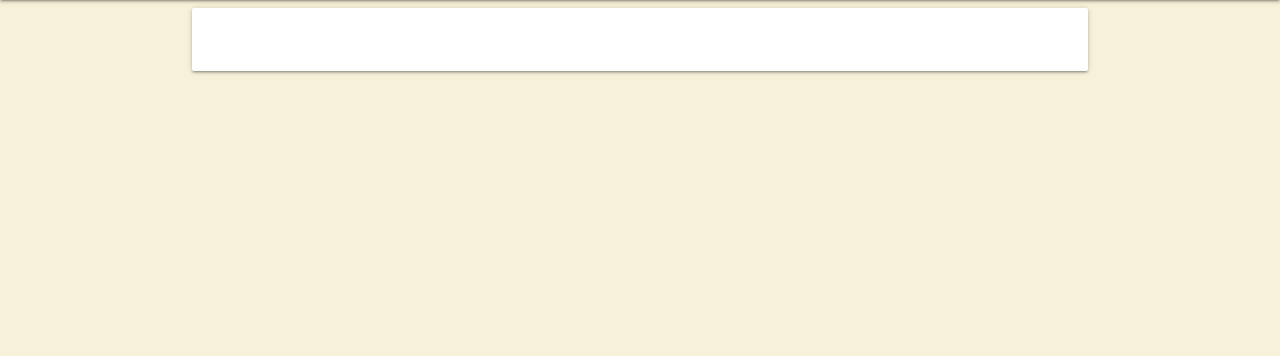
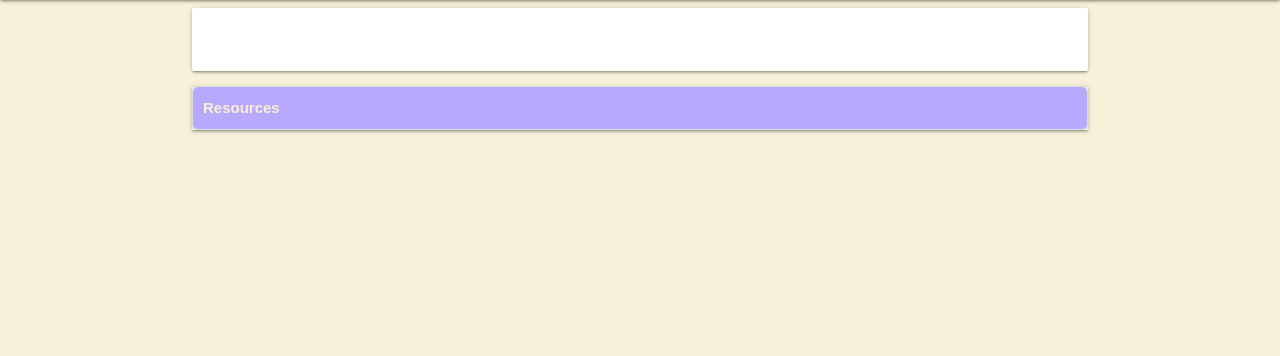
Before and after one commit to vinnieOrdobas/SleepSenseAPI, a Flask app: template templates/result.html in a window 1280 px wide. Shown: the part 64-420 px from the top of the page. Run offline with Flask 3, Linux system fonts and the light colour scheme; the template is opened without the code that fills it, so the values that code supplies are empty.

Commit message:
refactor readme, add resources accordion, create result.js file, refactor css

```diff
--- a/app.py
+++ b/app.py
@@ -34,5 +34,6 @@ def predict():
     return render_template('result.html', prediction=response['prediction'], confidence=response['confidence'])
 
 # The following code is commented out because Vercel runs the application using gunicorn in production. If running locally, uncomment the code below:
+
 # if __name__ == '__main__':
 #     app.run(debug=True)
--- a/static/form.js
+++ b/static/form.js
@@ -1,3 +1,4 @@
+// Initialize objects
 document.addEventListener('DOMContentLoaded', function() {
     // Initialize Materialize select elements
     var selectElems = document.querySelectorAll('select');
@@ -14,6 +15,7 @@ document.addEventListener('DOMContentLoaded', function() {
     handleHeightUnitChange();
 });
 
+// Modal controllers
 function showDisclaimerModal(event) {
     event.preventDefault();
     if (validateForm()) {
@@ -23,6 +25,7 @@ function showDisclaimerModal(event) {
     }
 }
 
+// Form controllers
 function submitForm() {
     var heightUnit = document.getElementById('heightUnit').value;
     if (heightUnit === 'feet') {
@@ -39,6 +42,7 @@ function isInteger(value) {
     return Number.isInteger(parseFloat(value));
 }
 
+// Form validation
 function validateField(field, isValid) {
     if (isValid) {
         field.classList.remove('invalid');
--- /dev/null
+++ b/static/result.js
@@ -0,0 +1,4 @@
+document.addEventListener('DOMContentLoaded', function() {
+    var elems = document.querySelectorAll('.collapsible');
+    var instances = M.Collapsible.init(elems, {});
+});
--- a/static/styles.css
+++ b/static/styles.css
@@ -151,6 +151,11 @@ html, body {
     border-radius: 5px;
     width: 100px;
     margin: 0 auto;
+    display: flex;
+    justify-content: center;
+    align-items: center; /* Centering the text vertically */
+    height: 40px; /* Adjust height to fit your design */
+    line-height: 1.5; /* Ensures the text is vertically centered */
 }
 
 .submit-btn:hover {
@@ -297,6 +302,49 @@ html, body {
     line-height: 1.6;
 }
 
+/* Accordion Styles */
+.collapsible-header {
+    background-color: var(--primary-color);
+    color: var(--background-color);
+    font-weight: bold;
+    padding: 10px;
+    border-radius: 5px;
+    cursor: pointer;
+}
+
+.collapsible-body {
+    background-color: var(--secondary-color);
+    padding: 0; /* Remove padding for a clean look */
+}
+
+.collapsible-body ul {
+    margin: 0;
+    padding: 0;
+    list-style-type: none;
+}
+
+.collapsible-body ul li {
+    border-bottom: 1px solid var(--primary-color) !important; /* Ensure the line is visible */
+}
+
+.collapsible-body ul li:last-child {
+    border-bottom: none !important; /* Remove the last border */
+}
+
+.collapsible-body ul li a {
+    display: block;
+    padding: 15px; /* Adjust padding to make it look like a table row */
+    color: var(--text-color);
+    text-decoration: none;
+    background-color: var(--background-color); /* Optional: for a table-like feel */
+}
+
+.collapsible-body ul li a:hover {
+    background-color: var(--accent-color);
+    text-decoration: underline;
+    color: var(--background-color); /* Ensure text is readable on hover */
+}
+
 /* Responsive Design */
 @media (max-width: 768px) {
     .card-layout {
--- a/templates/form.html
+++ b/templates/form.html
@@ -167,7 +167,7 @@
 
     <!-- Disclaimer Modal Structure -->
     <div id="disclaimerModal" class="modal">
-        <div class="modal-content" style="background-color: #f8f9fa; padding: 20px; border-radius: 8px;">
+        <div class="modal-content">
             <h4>Disclaimer</h4>
             <p>The result is not a medical diagnosis.</p>
         </div>
--- a/templates/result.html
+++ b/templates/result.html
@@ -22,4 +22,22 @@
             </ul>
         </div>
     </div>
+
+    <!-- Accordion for Resources -->
+    <ul class="collapsible">
+        <li>
+            <div class="collapsible-header">
+                <span>Resources</span>
+            </div>
+            <div class="collapsible-body">
+                <ul>
+                    <li><a href="https://www.mayoclinic.org/diseases-conditions/insomnia/symptoms-causes/syc-20355167", target="_blank" class="resource-link">Insomnia</a></li>
+                    <li><a href="https://www.mayoclinic.org/diseases-conditions/sleep-apnea/symptoms-causes/syc-20377631", target="_blank" class="resource-link">Sleep Apnea resources</a></li>
+                </ul>
+            </div>
+        </li>
+    </ul>
 {% endblock %}
+{% block custom_js %}
+    <script src="{{ url_for('static', filename='result.js') }}"></script>
+{% endblock %}
```
Also changed, not shown: README.md.
